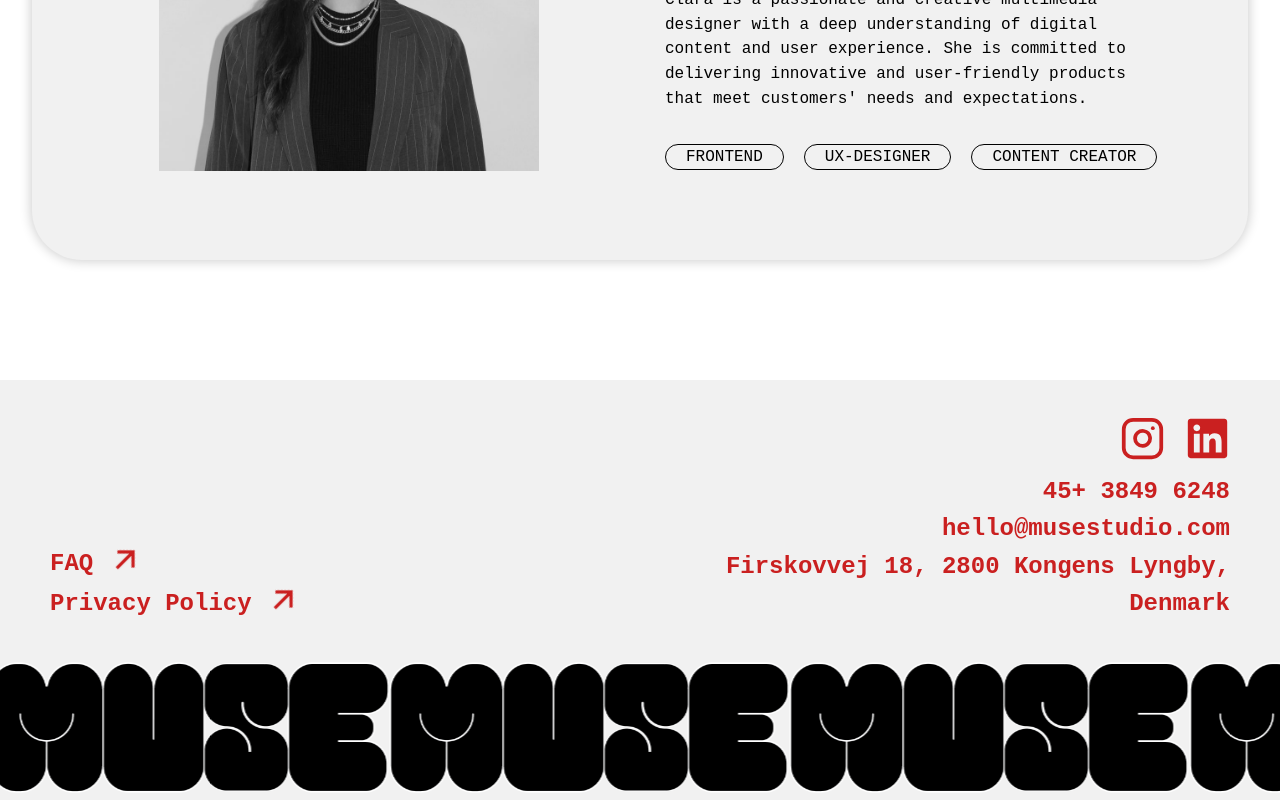
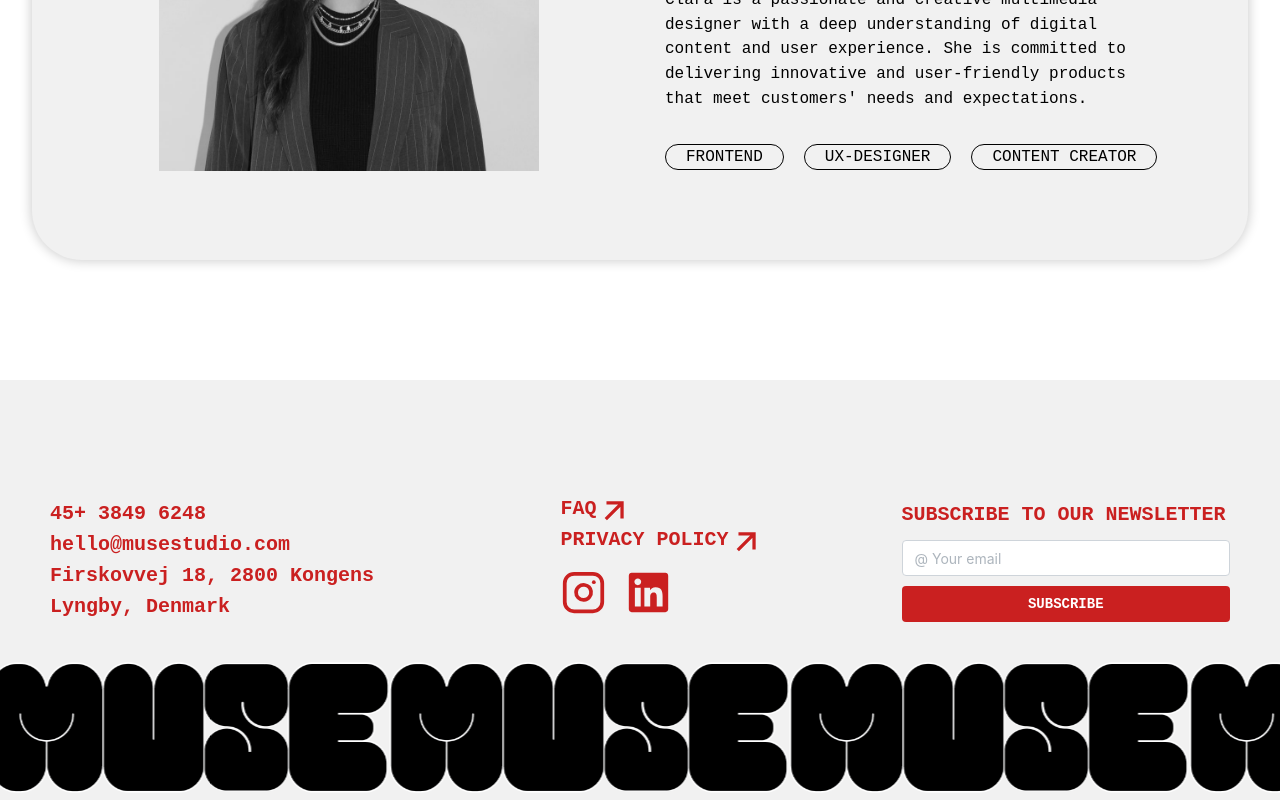
Before and after one commit to hannahtanwest/Muse-Studio, a Next.js app: page /about in a window 1280 px wide. Shown: the part 2350-3150 px from the top of the page. Built offline with nearby package versions, Linux system fonts and the light colour scheme.

Commit message:
newsletter add

```diff
--- a/src/components/molecules/Footer.jsx
+++ b/src/components/molecules/Footer.jsx
@@ -7,24 +7,44 @@ import { FiInstagram } from "react-icons/fi";
 import { FaLinkedin } from "react-icons/fa6";
 import Link from 'next/link'
 import { IoArrowUpSharp } from "react-icons/io5";
+import { Input} from '@mantine/core';
+import { Button } from '@mantine/core';
 
 export default function Footer() {
   return (
     <div className={styles.container}>
         <div className={styles.infoContainer}>
+
+            {/* Venstre side */}
+            <div className={styles.footerInfo}>
+                <p className={styles.p}>45+ 3849 6248</p>
+                <p className={styles.p}>hello@musestudio.com</p>
+                <p className={styles.p}>Firskovvej 18, 2800 Kongens Lyngby, Denmark</p>
+            </div>
+
+                {/* Midten */}
             <div className={styles.footerLeft}>
-                <Link href="" className={styles.footerLinks}>FAQ <IoArrowUpSharp className={styles.arrowIcon}/></Link>
-                <Link href="" className={styles.footerLinks}>Privacy Policy <IoArrowUpSharp className={styles.arrowIcon}/></Link>
-            </div>
-            <div className={styles.footerInfo}>
+                <Link href="" className={styles.footerLinks}>
+                    <p className={styles.p}> FAQ </p>
+                    <IoArrowUpSharp className={styles.arrowIcon}/>
+                </Link>
+                <Link href="" className={styles.footerLinks}>
+                    <p className={styles.p}>PRIVACY POLICY</p>
+                    <IoArrowUpSharp className={styles.arrowIcon}/>
+                </Link>
+
                 <div>
                     <Link href="https://www.figma.com/file/OogDGlGmviB5oxLUXc4zJb/Low%2Fhigh-fidelity-wireframe?type=design&node-id=139%3A571&mode=design&t=5GTnmZ02t1gjWg8u-1" target="_blank"><FiInstagram className={styles.icon}/></Link>
                     <Link href="https://www.figma.com/file/OogDGlGmviB5oxLUXc4zJb/Low%2Fhigh-fidelity-wireframe?type=design&node-id=175%3A6695&mode=design&t=5GTnmZ02t1gjWg8u-1" target="_blank"><FaLinkedin className={styles.icon}/></Link>
                 </div>
-                <p className={styles.p}>45+ 3849 6248</p>
-                <p className={styles.p}>hello@musestudio.com</p>
-                <p className={styles.p}>Firskovvej 18, 2800 Kongens Lyngby, Denmark</p>
             </div>
+
+            {/* højre side */}
+            <div className={styles.newsletter}>
+                    <p className={styles.p}>SUBSCRIBE TO OUR NEWSLETTER</p>
+                    <Input placeholder="@ Your email" className={styles.newsletterInput}/>
+                    <Button className={styles.newsletterButton}>SUBSCRIBE</Button>
+                </div>
         </div>
 
         <div className={styles.carousel}>
--- a/src/components/molecules/Footer.module.css
+++ b/src/components/molecules/Footer.module.css
@@ -20,16 +20,16 @@
     flex-direction: column;
     width: 50%;
     justify-content: flex-end;
+    padding-left: 100px;
 }
 
 
 .footerLinks{
+    display: flex;
     text-decoration: none;
     font-family: monospace;
-    font-weight: 600;
     color: black;
     margin-right: 50px;
-    font-size: 1.5rem;
     color: #CA2020;
 }
 
@@ -45,7 +45,28 @@
     width: 45px;
     height: 45px;
     color: #CA2020;
-    margin-left: 20px;
+    margin-right: 20px;
+    margin-top: 15px;
+}
+
+.newsletter{
+    display: flex;
+    flex-direction: column;
+    justify-content: right;
+    width: 40%;
+    justify-content: flex-end;
+}
+
+.newsletterInput{
+    width: 100%;
+    margin-top: 10px;
+}
+
+.newsletterButton{
+    width: 100%;
+    background-color: #CA2020;
+    margin-top: 10px;
+    font-family: monospace;
 }
 
 .footerInfo{
@@ -53,15 +74,16 @@
     flex-direction: column;
     width: 50%;
     font-family: monospace;
-    font-size: 1.5rem;
-    text-align: right;
-    font-weight: 600;
+    text-align: left;
     justify-content: flex-end;
 }
 
-.footerInfo p{
+.p{
     margin: 0;
     color: #CA2020;
+    font-size: 20px;
+    font-family: monospace;
+    font-weight: 600;
 }
 
 /* logo loop carousel */
```
